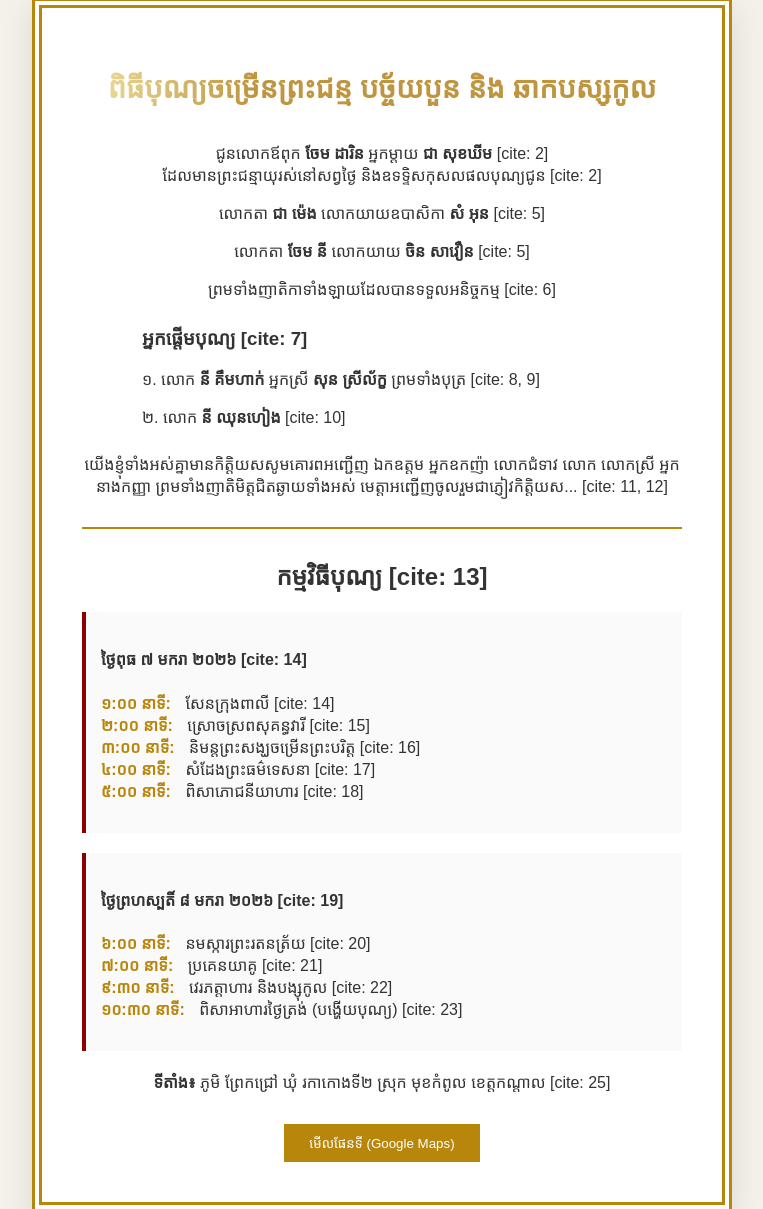
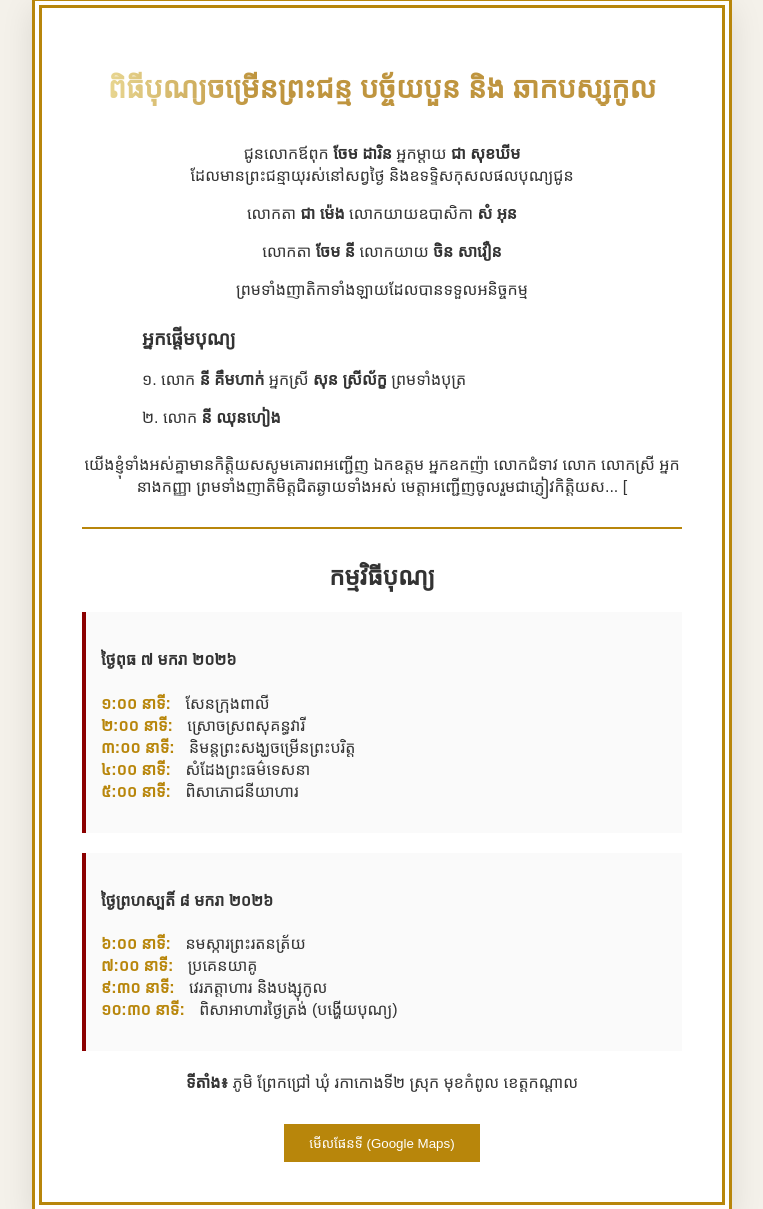
Before and after one commit to nychhunheang9999-lab/SombotBun, a plain HTML site: page index.html in a window 1280 px wide. Shown: the part 22-1231 px from the top of the page, without its empty margins (258-1021 px from the left). Drawn offline with Linux system fonts and the light colour scheme; a web font is replaced by a local one.

Commit message:
Update index.html

```diff
--- a/index.html
+++ b/index.html
@@ -13,56 +13,56 @@
             <header>
                 <h1 class="main-title">ពិធីបុណ្យចម្រើនព្រះជន្ម បច្ច័យបួន និង ឆាកបស្សុកូល</h1>
                 <p class="honorees">
-                    ជូនលោកឪពុក <strong>ចែម ដារិន</strong> អ្នកម្តាយ <strong>ជា សុខឃីម</strong> [cite: 2]
-                    <br>ដែលមានព្រះជន្មាយុរស់នៅសព្វថ្ងៃ និងឧទទ្ទិសកុសលផលបុណ្យជូន [cite: 2]
+                    ជូនលោកឪពុក <strong>ចែម ដារិន</strong> អ្នកម្តាយ <strong>ជា សុខឃីម</strong>
+                    <br>ដែលមានព្រះជន្មាយុរស់នៅសព្វថ្ងៃ និងឧទទ្ទិសកុសលផលបុណ្យជូន
                 </p>
             </header>
 
             <div class="ancestor-section">
-                <p>លោកតា <strong>ជា ម៉េង</strong> លោកយាយឧបាសិកា <strong>សំ អុន</strong> [cite: 5]</p>
-                <p>លោកតា <strong>ចែម នី</strong> លោកយាយ <strong>ចិន សាវឿន</strong> [cite: 5]</p>
-                <p class="small-text">ព្រមទាំងញាតិកាទាំងឡាយដែលបានទទួលអនិច្ចកម្ម [cite: 6]</p>
+                <p>លោកតា <strong>ជា ម៉េង</strong> លោកយាយឧបាសិកា <strong>សំ អុន</strong></p>
+                <p>លោកតា <strong>ចែម នី</strong> លោកយាយ <strong>ចិន សាវឿន</strong></p>
+                <p class="small-text">ព្រមទាំងញាតិកាទាំងឡាយដែលបានទទួលអនិច្ចកម្ម</p>
             </div>
 
             <section class="organizers">
-                <h3>អ្នកផ្តើមបុណ្យ [cite: 7]</h3>
-                <p>១. លោក <strong>នី គឹមហាក់</strong> អ្នកស្រី <strong>សុន ស្រីល័ក្ខ</strong> ព្រមទាំងបុត្រ [cite: 8, 9]</p>
-                <p>២. លោក <strong>នី ឈុនហៀង</strong> [cite: 10]</p>
+                <h3>អ្នកផ្តើមបុណ្យ</h3>
+                <p>១. លោក <strong>នី គឹមហាក់</strong> អ្នកស្រី <strong>សុន ស្រីល័ក្ខ</strong> ព្រមទាំងបុត្រ </p>
+                <p>២. លោក <strong>នី ឈុនហៀង</strong></p>
             </section>
 
             <div class="message-box">
-                <p>យើងខ្ញុំទាំងអស់គ្នាមានកិត្តិយសសូមគោរពអញ្ជើញ ឯកឧត្តម អ្នកឧកញ៉ា លោកជំទាវ លោក លោកស្រី អ្នកនាងកញ្ញា ព្រមទាំងញាតិមិត្តជិតឆ្ងាយទាំងអស់ មេត្តាអញ្ជើញចូលរួមជាភ្ញៀវកិត្តិយស... [cite: 11, 12]</p>
+                <p>យើងខ្ញុំទាំងអស់គ្នាមានកិត្តិយសសូមគោរពអញ្ជើញ ឯកឧត្តម អ្នកឧកញ៉ា លោកជំទាវ លោក លោកស្រី អ្នកនាងកញ្ញា ព្រមទាំងញាតិមិត្តជិតឆ្ងាយទាំងអស់ មេត្តាអញ្ជើញចូលរួមជាភ្ញៀវកិត្តិយស... [</p>
             </div>
 
             <hr class="gold-line">
 
             <section class="schedule">
-                <h2 class="section-title">កម្មវិធីបុណ្យ [cite: 13]</h2>
+                <h2 class="section-title">កម្មវិធីបុណ្យ</h2>
 
                 <div class="day-card" data-aos="fade-up">
-                    <h4>ថ្ងៃពុធ ៧ មករា ២០២៦ [cite: 14]</h4>
+                    <h4>ថ្ងៃពុធ ៧ មករា ២០២៦</h4>
                     <ul>
-                        <li><span>១:០០ នាទី:</span> សែនក្រុងពាលី [cite: 14]</li>
-                        <li><span>២:០០ នាទី:</span> ស្រោចស្រពសុគន្ធវារី [cite: 15]</li>
-                        <li><span>៣:០០ នាទី:</span> និមន្តព្រះសង្ឃចម្រើនព្រះបរិត្ត [cite: 16]</li>
-                        <li><span>៤:០០ នាទី:</span> សំដែងព្រះធម៌ទេសនា [cite: 17]</li>
-                        <li><span>៥:០០ នាទី:</span> ពិសាភោជនីយាហារ [cite: 18]</li>
+                        <li><span>១:០០ នាទី:</span> សែនក្រុងពាលី </li>
+                        <li><span>២:០០ នាទី:</span> ស្រោចស្រពសុគន្ធវារី </li>
+                        <li><span>៣:០០ នាទី:</span> និមន្តព្រះសង្ឃចម្រើនព្រះបរិត្ត </li>
+                        <li><span>៤:០០ នាទី:</span> សំដែងព្រះធម៌ទេសនា </li>
+                        <li><span>៥:០០ នាទី:</span> ពិសាភោជនីយាហារ </li>
                     </ul>
                 </div>
 
                 <div class="day-card" data-aos="fade-up">
-                    <h4>ថ្ងៃព្រហស្បតិ៍ ៨ មករា ២០២៦ [cite: 19]</h4>
+                    <h4>ថ្ងៃព្រហស្បតិ៍ ៨ មករា ២០២៦ </h4>
                     <ul>
-                        <li><span>៦:០០ នាទី:</span> នមស្ការព្រះរតនត្រ័យ [cite: 20]</li>
-                        <li><span>៧:០០ នាទី:</span> ប្រគេនយាគូ [cite: 21]</li>
-                        <li><span>៩:៣០ នាទី:</span> វេរភត្តាហារ និងបង្សុកូល [cite: 22]</li>
-                        <li><span>១០:៣០ នាទី:</span> ពិសាអាហារថ្ងៃត្រង់ (បង្ហើយបុណ្យ) [cite: 23]</li>
+                        <li><span>៦:០០ នាទី:</span> នមស្ការព្រះរតនត្រ័យ </li>
+                        <li><span>៧:០០ នាទី:</span> ប្រគេនយាគូ </li>
+                        <li><span>៩:៣០ នាទី:</span> វេរភត្តាហារ និងបង្សុកូល </li>
+                        <li><span>១០:៣០ នាទី:</span> ពិសាអាហារថ្ងៃត្រង់ (បង្ហើយបុណ្យ)</li>
                     </ul>
                 </div>
             </section>
 
             <footer>
-                <p class="location"><strong>ទីតាំង៖</strong> ភូមិ ព្រែកជ្រៅ ឃុំ រកាកោងទី២ ស្រុក មុខកំពូល ខេត្តកណ្តាល [cite: 25]</p>
+                <p class="location"><strong>ទីតាំង៖</strong> ភូមិ ព្រែកជ្រៅ ឃុំ រកាកោងទី២ ស្រុក មុខកំពូល ខេត្តកណ្តាល </p>
                 <button id="mapBtn" class="btn-gold">មើលផែនទី (Google Maps)</button>
             </footer>
         </div>
```
